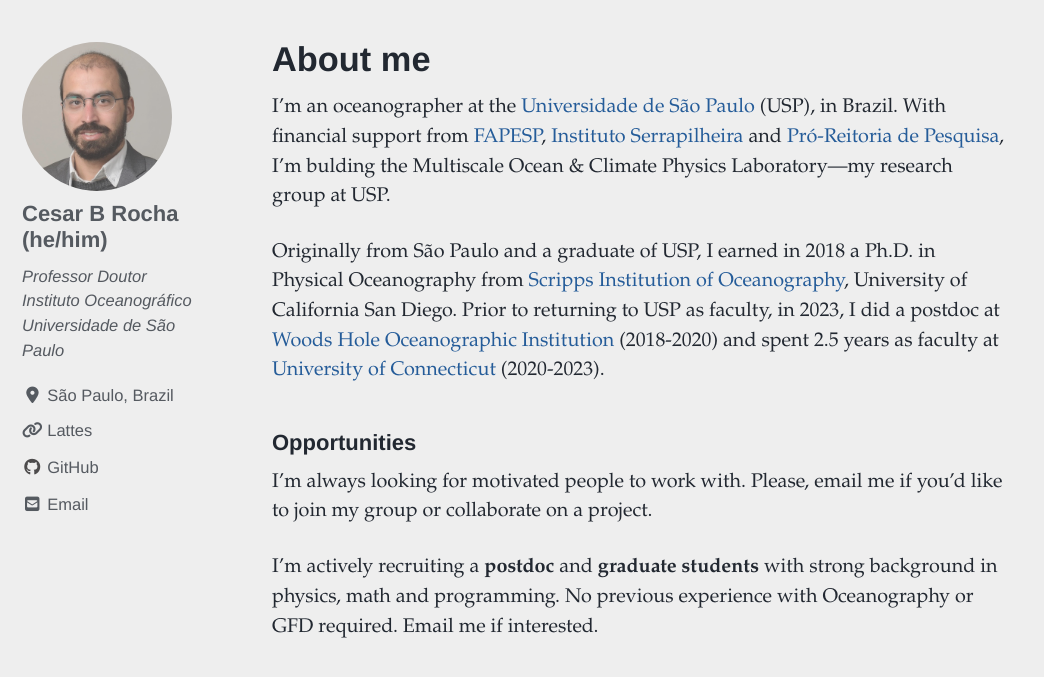
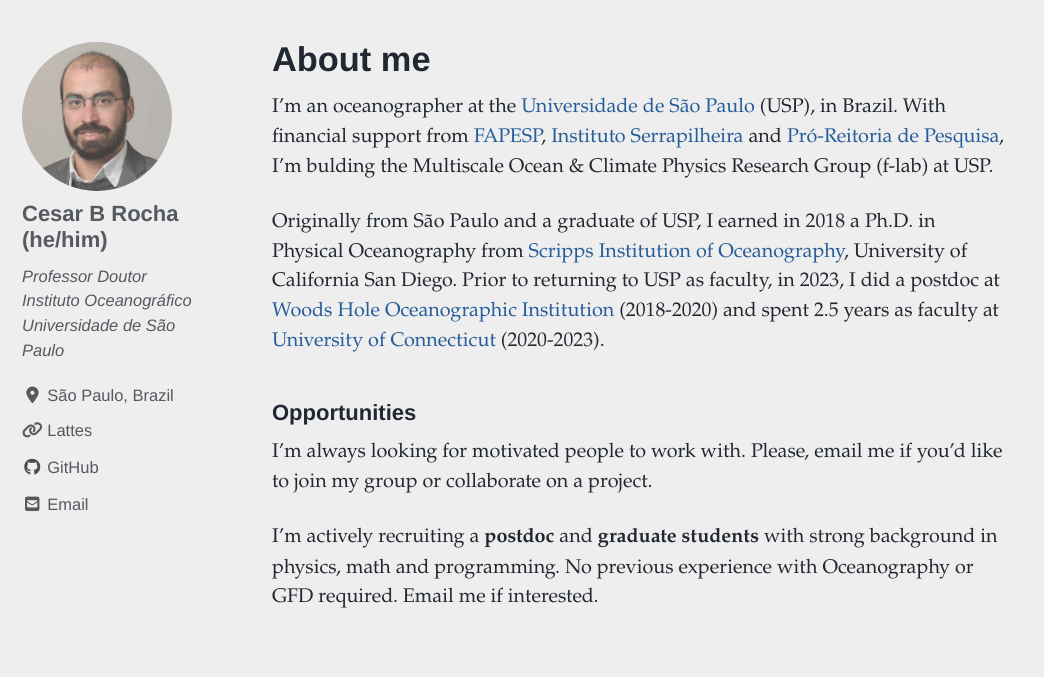
Before and after one commit to cesar-rocha/cesar-rocha.github.io, a Jekyll site: the page built from index.md, in a window 1280 px wide and 900 px high, scrolled down 951 px, cut to the strip 132-809 px from the top of the window. Shown: the whole strip, without its empty margins (0-1044 px from the left). Built offline with Jekyll 4.4.1, drawn with Linux system fonts in a browser that asks for light colours; cached includes are drawn as plain includes; nearby versions of some CDN libraries.

Commit message:
minor edit

```diff
--- a/index.md
+++ b/index.md
@@ -6,7 +6,7 @@
   image: /assets/images/vorticity.png
 ---
 
-I'm an oceanographer at the [Universidade  de São Paulo](https://www5.usp.br) (USP), in Brazil. With financial support from [FAPESP](https://fapesp.br/en), [Instituto Serrapilheira](https://serrapilheira.org/en/) and [Pró-Reitoria de Pesquisa](https://sites.usp.br/prp/), I'm bulding the Multiscale Ocean & Climate Physics Laboratory---my research group at USP.
+I'm an oceanographer at the [Universidade  de São Paulo](https://www5.usp.br) (USP), in Brazil. With financial support from [FAPESP](https://fapesp.br/en), [Instituto Serrapilheira](https://serrapilheira.org/en/) and [Pró-Reitoria de Pesquisa](https://sites.usp.br/prp/), I'm bulding the Multiscale Ocean & Climate Physics Research Group (f-lab) at USP.
 
 Originally from São Paulo and a graduate of USP, I earned in 2018 a Ph.D. in Physical Oceanography from [Scripps Institution of Oceanography](https://scripps.ucsd.edu), University of California San Diego. Prior to returning to USP as faculty, in 2023, I did a postdoc at [Woods Hole Oceanographic Institution](https://www.whoi.edu) (2018-2020) and spent 2.5 years as faculty at [University of Connecticut](https://www.uconn.edu) (2020-2023).
 
```
